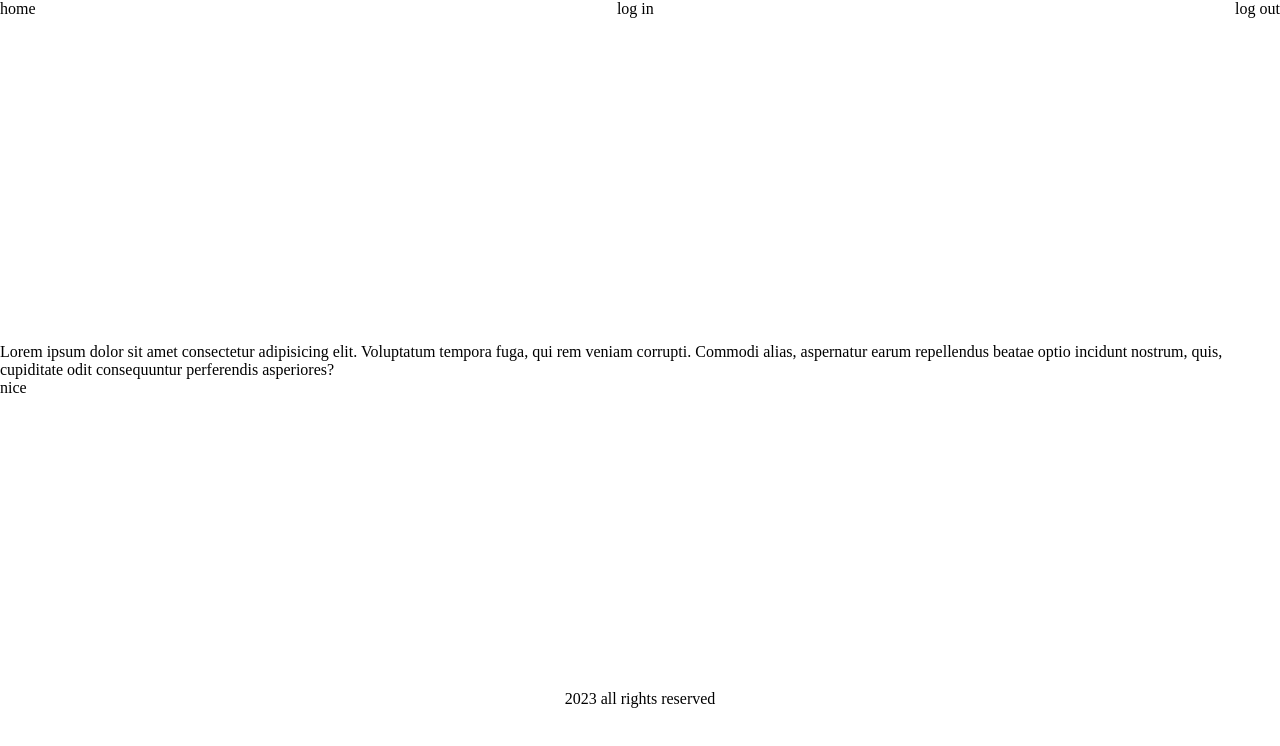
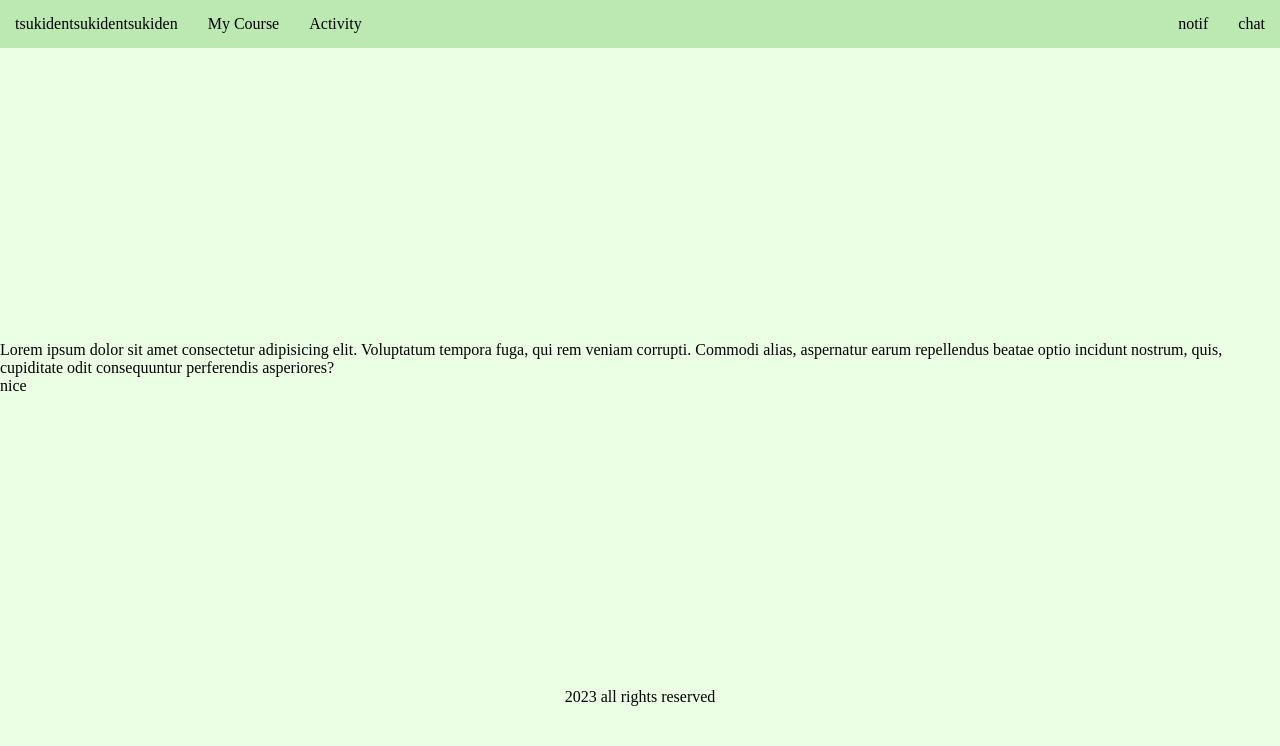
Before and after one commit to CedrickDale/teamb-cms-project, a React (Vite) app: page / in a window 1280 px wide. Shown: the top 746 px of the page. Built offline with nearby package versions, Linux system fonts and the light colour scheme.

Commit message:
fourth commit

```diff
--- a/src/components/Nav.jsx
+++ b/src/components/Nav.jsx
@@ -1,13 +1,22 @@
-import React from 'react'
+import React from 'react';
 
 const Nav = () => {
   return (
-    <div><nav className = 'nav-container'>
-    <ul>home</ul>
-    <ul>log in</ul>
-    <ul>log out</ul>
-  </nav></div>
-  )
-}
+    <div>
+      <nav className="nav-container">
+        <div className="nav-container-left">
+          <ul> tsukidentsukidentsukiden </ul>
+          <ul>My Course</ul>
+          <ul>Activity</ul>
+        </div>
 
-export default Nav
+        <div className="nav-container-right">
+          <ul>notif</ul>
+          <ul>chat</ul>
+        </div>
+      </nav>
+    </div>
+  );
+};
+
+export default Nav;
--- a/src/index.css
+++ b/src/index.css
@@ -1,11 +1,28 @@
 * {
+  background-color: #ebffe5;
+  box-sizing: border-box;
   margin: 0;
-  padding: 0;
 }
 .nav-container {
+  height: 100%;
+  width: 100%;
   display: flex;
   justify-content: space-between;
-  padding-bottom: 2rem;
+  background-color: #bce8b1;
+}
+
+.nav-container-left {
+  display: flex;
+  justify-content: space-between;
+}
+
+.nav-container-right {
+  display: flex;
+  justify-content: space-between;
+}
+ul {
+  background-color: #bce8b1;
+  padding: 15px 15px 15px;
 }
 
 .main-container {
```
